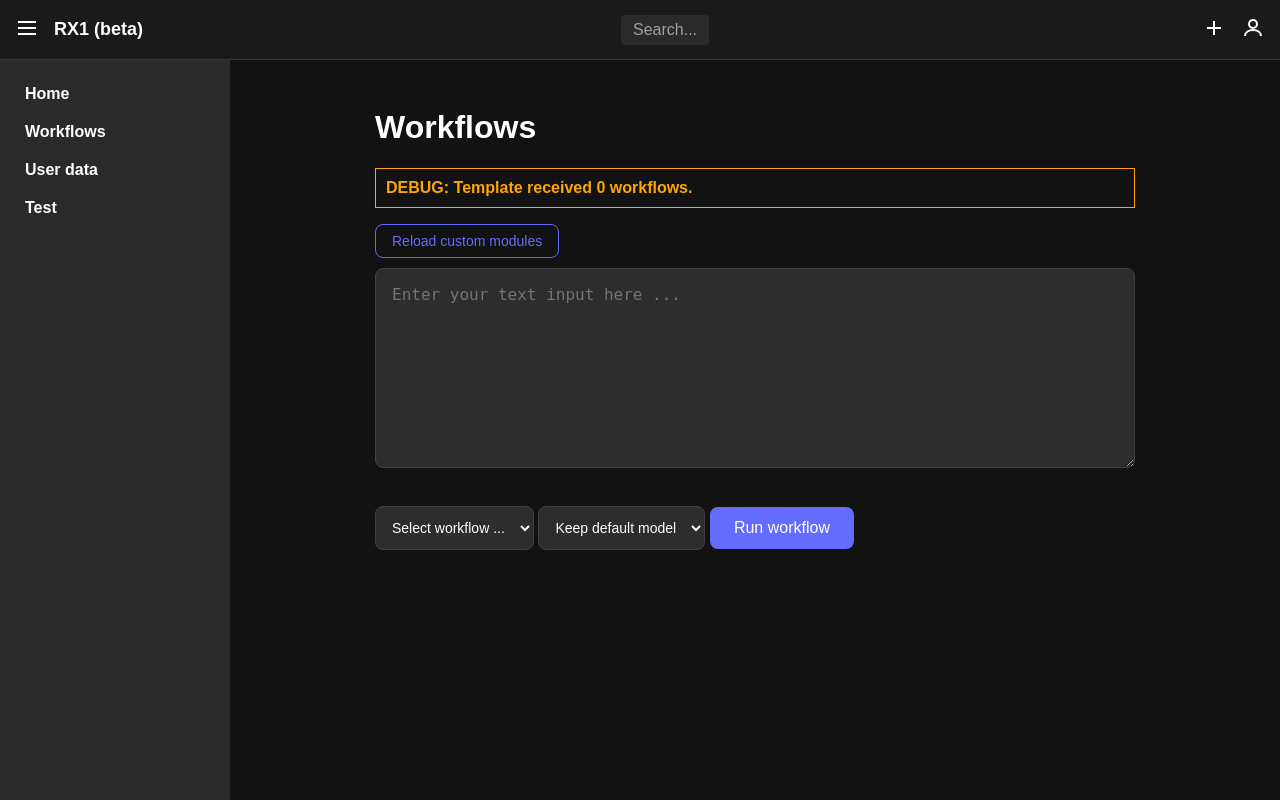
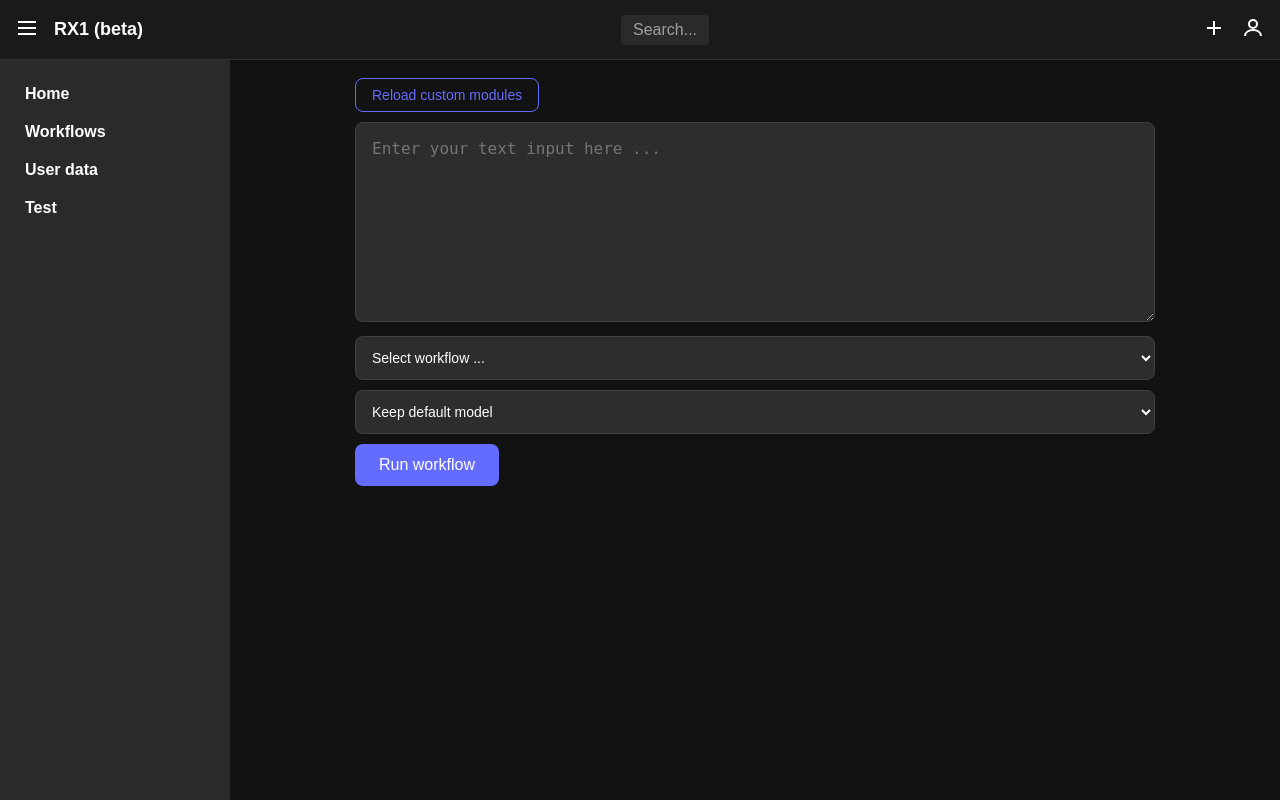
Before and after one commit to holaneu/rx, a Flask app: template app/ui/templates/workflows.html in a window 1280 px wide. Run offline with Flask 3, Linux system fonts and the light colour scheme; the template is opened without the code that fills it: most values are stand-ins (such as "Sample title", 1, 10 or a date in 2020).

Commit message:
WIP: wf UI updated

```diff
--- a/app/ui/static/css/base.css
+++ b/app/ui/static/css/base.css
@@ -133,7 +133,7 @@
 .main-content {
     margin: 0 auto;
     max-width: 800px;
-    padding: 20px;
+    padding: 0;
 }
 
 @media (min-width: 1024px) {
--- a/app/ui/static/css/ui_components/forms.css
+++ b/app/ui/static/css/ui_components/forms.css
@@ -1,7 +1,6 @@
 textarea {
   width: 100%;
   min-height: 200px;
-  margin-bottom: 1.5rem;
   padding: 1rem;
   background-color: var(--bg-secondary);
   border: 1px solid #404040;
@@ -48,7 +47,7 @@
 }
 
 select {
-  /*width: 60%;*/
+  width: 100%;
   padding: 0.75rem;
   background-color: var(--bg-secondary);
   border: 1px solid #404040;
--- a/app/ui/templates/workflows.html
+++ b/app/ui/templates/workflows.html
@@ -12,7 +12,6 @@
 
   <div class="container">
     <header>
-        <h1>Workflows</h1>
     </header>
 
     <main>
@@ -31,14 +30,18 @@
                 <option value="{{ id }}">{{ workflow.title }}</option>
                 {% endfor %}
             </select>
+        </div>
 
+        <div class="form-row"></div>
             <select id="modelSelect">
                 <option value="" disabled selected>Keep default model</option>
                 {% for model in llm_models %}
                 <option value="{{ model.name }}">{{ model.name }}</option>
                 {% endfor %}
             </select>
+        </div>
 
+        <div class="form-row">
             <button id="startWorkflowButton">Run workflow</button>
         </div>
 
@@ -75,26 +78,6 @@
 
   </div>
 
-  <script>
-    // --- DEBUGGING ---
-    const workflowsData = {{ workflows | tojson }};
-    console.log("DEBUG: Workflows data received by template:", workflowsData);
-    document.addEventListener('DOMContentLoaded', (event) => {
-      const header = document.querySelector('.container header');
-      if (header) {
-        const debugInfo = document.createElement('p');
-        debugInfo.textContent = `DEBUG: Template received ${Object.keys(workflowsData).length} workflows.`;
-        debugInfo.style.color = 'orange';
-        debugInfo.style.fontWeight = 'bold';
-        debugInfo.style.border = '1px solid orange';
-        debugInfo.style.padding = '10px';
-        debugInfo.style.marginTop = '10px';
-        header.insertAdjacentElement('afterend', debugInfo);
-      }
-    });
-    // --- END DEBUGGING ---
-  </script>
-
   <script src="{{ url_for('static', filename='js/workflows.js') }}"></script>
 
 {% endblock %}
```
